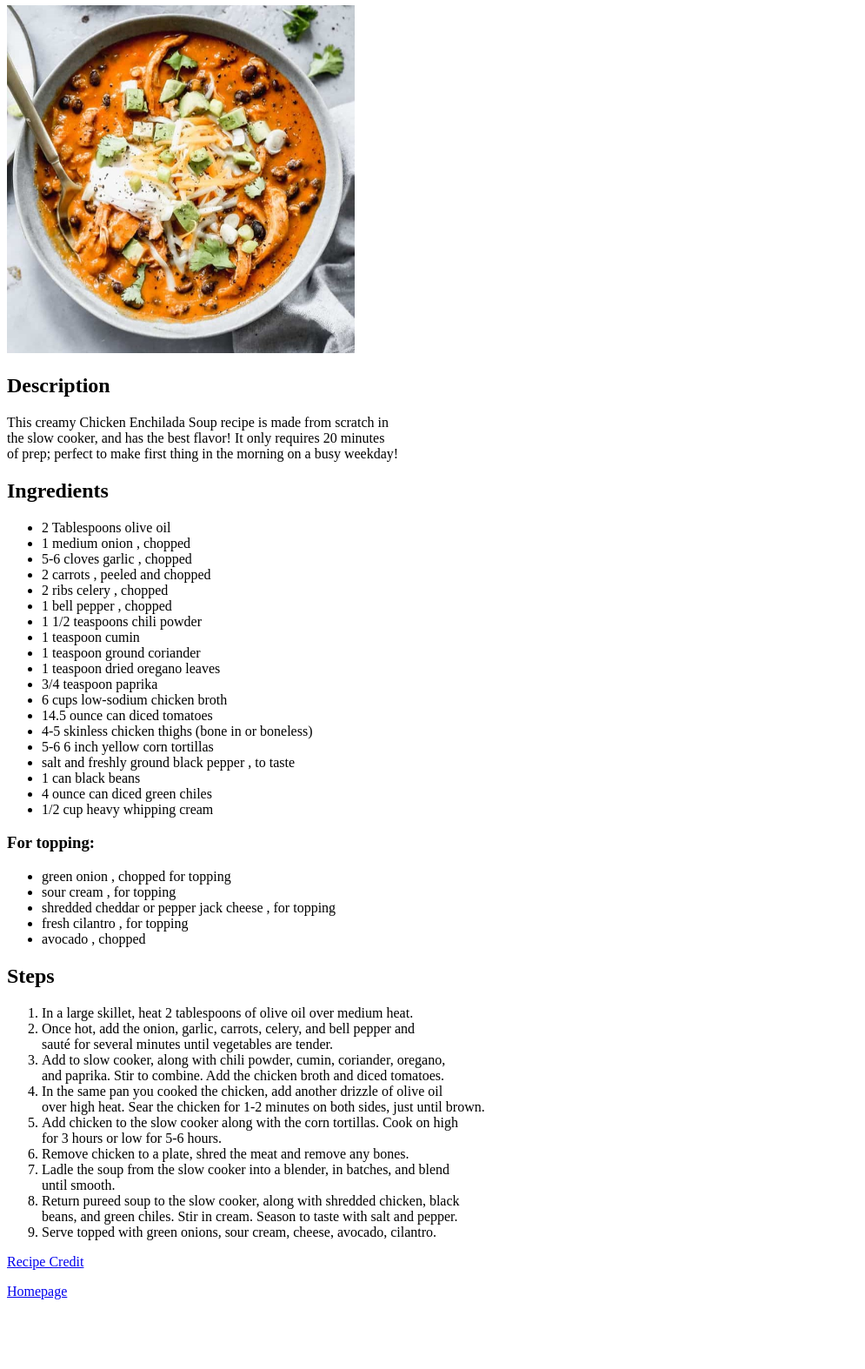
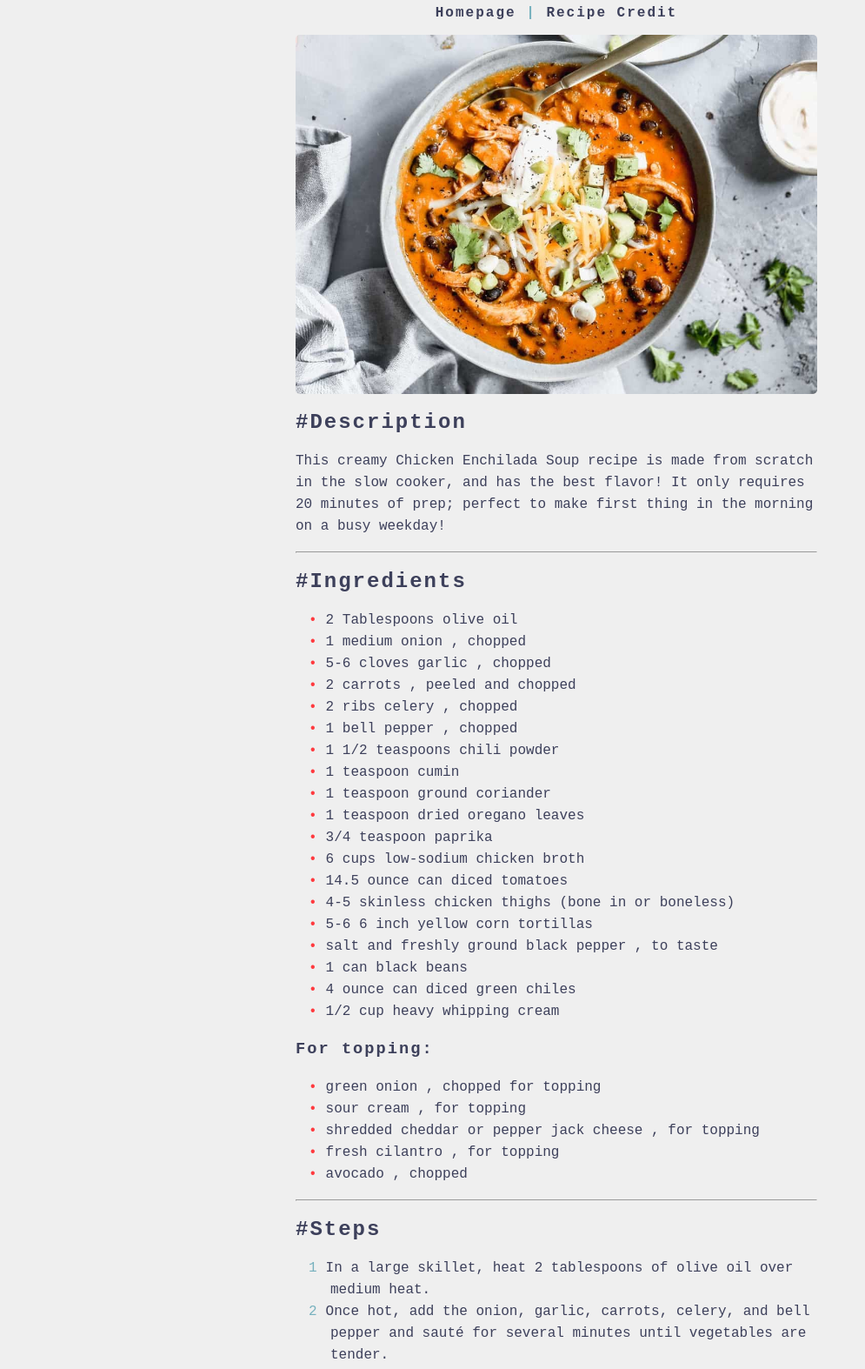
Before and after one commit to aymansor/odin-recipes, a plain HTML site: page recipes/chicken-enchilada-soup.html in a window 1280 px wide. Shown: the part 74-1648 px from the top of the page at 87% size, without its empty margins (0-995 px from the left). Before the commit the page ends 1584 px from the top, so only its background shows below. Drawn offline with Linux system fonts and the light colour scheme.

Commit message:
Style the recipe pages
Changes:
- Add a external css file
- Change the recipe images
- Style links
- Change Background and fonts

```diff
--- a/recipes/chicken-enchilada-soup.html
+++ b/recipes/chicken-enchilada-soup.html
@@ -3,19 +3,26 @@
 <head>
     <meta charset="UTF-8">
     <title>Chicken Enchilada Soup</title>
+    <link rel="stylesheet" href="style.css">
 </head>
 <body>
-    <h1>Chicken Enchilada Soup</h1>
-    <img src="../img/chicken-enchiilada-soup.jpg"
-        width="400"
+    <h1 class="title">Chicken Enchilada Soup</h1>
+    <p class="title">
+        <a href="../index.html" title="Homepage">Homepage</a>
+        |
+        <a href="https://tastesbetterfromscratch.com/chicken-enchilada-soup/">Recipe Credit</a>
+    </p>
+    <img class="center-img" src="../img/hr-chicken-enchiilada-soup.jpg"
         alt="Chicken Enchilada Soup Image"
         title="Chicken Enchilada Soup">
-    <h2>Description</h2>
+    <div class="container">
+        <h2>#Description</h2>
         <p>This creamy Chicken Enchilada Soup recipe is made from scratch
-        in<br> the slow cooker, and has the best flavor! It only requires
-        20 minutes<br> of prep; perfect to make first thing in the morning
+            in the slow cooker, and has the best flavor! It only requires
+            20 minutes of prep; perfect to make first thing in the morning
             on a busy weekday!</p>
-    <h2>Ingredients</h2>
+        <hr>
+        <h2>#Ingredients</h2>
         <ul>
             <li>2 Tablespoons olive oil</li>
             <li>1 medium onion , chopped</li>
@@ -45,23 +52,25 @@
             <li>fresh cilantro , for topping</li>
             <li>avocado , chopped</li>
         </ul>
-    <h2>Steps</h2>
+        <hr>
+        <h2>#Steps</h2>
         <ol>
             <li>In a large skillet, heat 2 tablespoons of olive oil over medium heat.</li>
-        <li>Once hot, add the onion, garlic, carrots, celery, and bell pepper and<br> sauté for several minutes until vegetables are tender.</li>
-        <li>Add to slow cooker, along with chili powder, cumin, coriander, oregano,<br>and paprika. Stir to combine. Add the chicken broth and diced tomatoes.</li>
-        <li>In the same pan you cooked the chicken, add another drizzle of olive oil<br>over high heat. Sear the chicken for 1-2 minutes on both sides, just until brown.</li>
-        <li>Add chicken to the slow cooker along with the corn tortillas. Cook on high<br>for 3 hours or low for 5-6 hours.</li>
+            <li>Once hot, add the onion, garlic, carrots, celery, and bell pepper and sauté for several minutes until vegetables are tender.</li>
+            <li>Add to slow cooker, along with chili powder, cumin, coriander, oregano, and paprika. Stir to combine. Add the chicken broth and diced tomatoes.</li>
+            <li>In the same pan you cooked the chicken, add another drizzle of olive oil over high heat. Sear the chicken for 1-2 minutes on both sides, just until brown.</li>
+            <li>Add chicken to the slow cooker along with the corn tortillas. Cook on high for 3 hours or low for 5-6 hours.</li>
             <li>Remove chicken to a plate, shred the meat and remove any bones.</li>
-        <li>Ladle the soup from the slow cooker into a blender, in batches, and blend<br>until smooth.</li>
-        <li>Return pureed soup to the slow cooker, along with shredded chicken, black<br>beans, and green chiles. Stir in cream. Season to taste with salt and pepper.</li>
+            <li>Ladle the soup from the slow cooker into a blender, in batches, and blend until smooth.</li>
+            <li>Return pureed soup to the slow cooker, along with shredded chicken, black beans, and green chiles. Stir in cream. Season to taste with salt and pepper.</li>
             <li>Serve topped with green onions, sour cream, cheese, avocado, cilantro.</li>
         </ol>
-    <p>
+        <hr>
+        <p class="title">
+            <a href="../index.html" title="Homepage">Homepage</a>
+            |
             <a href="https://tastesbetterfromscratch.com/chicken-enchilada-soup/">Recipe Credit</a>
         </p>
-    <p>
-        <a href="../index.html" title="Homepage">Homepage</a>
-    </p>
+    </div>
 </body>
 </html>
--- /dev/null
+++ b/recipes/style.css
@@ -0,0 +1,81 @@
+body {
+    color: #3D405B;
+    background-color: #efefef;
+    font-family: "Courier New" ,Georgia ,Haettenschweiler;
+}
+
+.title{
+    text-align: center;
+    font-weight: bold;
+    letter-spacing: 2px;
+    color: #77b1be;
+}
+
+.center-img {
+    display: block;
+    border-radius: 5px;
+    margin-left: auto;
+    margin-right: auto;
+    width: min(100%, 600px);
+}
+
+.container {
+    margin:auto;
+    width: min(100%, 600px);
+    line-height: 25px;
+}
+
+h2, h3{
+    letter-spacing: 2px;
+}
+
+ul {
+    list-style: none;
+}
+
+li::before {
+    margin-left: -25px;
+    margin-right: 10px;
+}
+
+ul li::before {
+    content: "\2022";
+    color: #ff3a3f;
+
+}
+
+ol {
+    list-style: none;
+    counter-reset: li
+}
+
+ol li::before {
+    content: counter(li);
+    color: #77b1be;
+    display: inline-block;
+}
+
+li {
+    counter-increment: li
+}
+
+a:link {
+    color: #3D405B;
+    text-decoration: none;
+}
+
+a:visited {
+    color: #3D405B;
+}
+
+a:hover {
+    color: #77b1be;
+}
+
+a:active {
+    color: #adadad;
+}
+
+#credit {
+    text-align: center;
+}
```
Also changed, not shown: recipes/chicken-kabobs.html (+31 -22 lines), recipes/kimchi-fried-rice.html (+30 -26 lines), img/hr-chicken-enchiilada-soup.jpg (added), img/hr-chicken-kebabs.jpg (added), img/hr-kimchi-fried-rice.jpg (added). Lines whose indentation alone changed are shown as unchanged.
